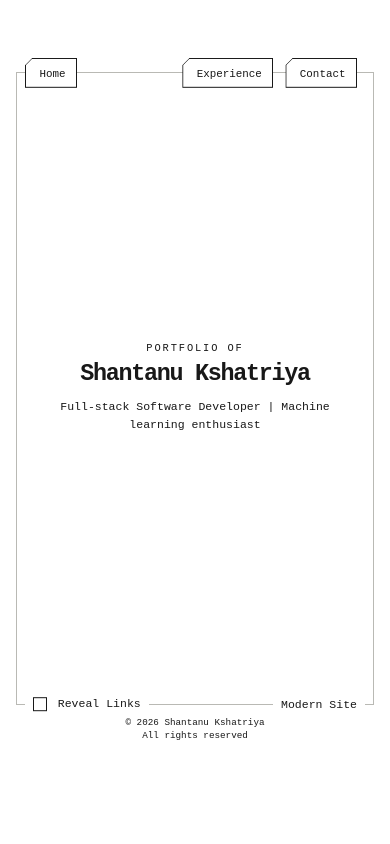
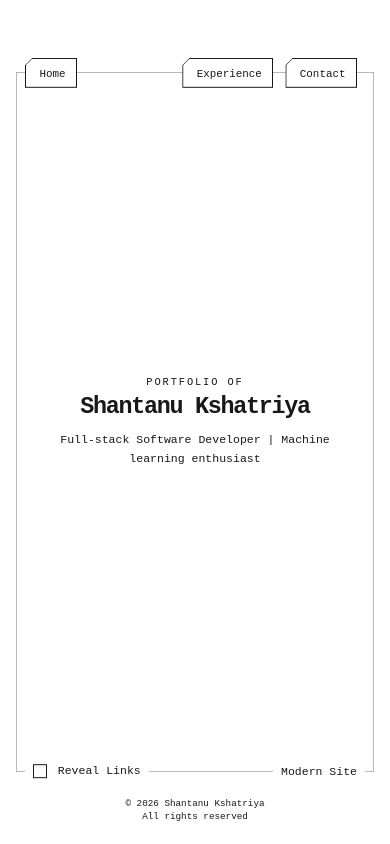
Before and after one commit to binaryBodhi/binaryBodhi.github.io, a React app: page / in a window 390 px wide. Built offline with nearby package versions, Linux system fonts and the light colour scheme; the HTML template or start-up script is replaced by a standard one.

Commit message:
fix: viewport changed to dynamic

```diff
--- a/src/themes/retro/RetroPortfolio.css
+++ b/src/themes/retro/RetroPortfolio.css
@@ -3,9 +3,14 @@
   --retro-rule: #b9b9b4;
   --retro-paper: #ffffff;
   --retro-blue: #174f78;
+  --retro-block-gutter: clamp(3rem, 8dvh, 6.5rem);
+  position: relative;
+  display: grid;
   box-sizing: border-box;
-  min-height: 100vh;
-  padding: clamp(3rem, 8vh, 6.5rem) clamp(1.25rem, 4vw, 4.5rem) 1.5rem;
+  height: 100vh;
+  height: 100dvh;
+  overflow: hidden;
+  padding: var(--retro-block-gutter) clamp(1.25rem, 4vw, 4.5rem);
   color: var(--retro-ink);
   background: var(--retro-paper);
   font-family: "Silkscreen", monospace;
@@ -20,7 +25,9 @@
 .retro-frame {
   position: relative;
   display: grid;
-  min-height: min(75vh, 720px);
+  width: 100%;
+  height: 100%;
+  min-height: 0;
   border: 1px solid var(--retro-rule);
   place-items: center;
 }
@@ -226,11 +233,15 @@
 }
 
 .retro-footer {
+  position: absolute;
+  bottom: clamp(1.5rem, 4dvh, 3.25rem);
+  left: 50%;
   display: flex;
   justify-content: center;
+  width: calc(100% - 2rem);
   gap: 0.55rem;
-  padding-top: 0.75rem;
   font-size: clamp(0.58rem, 0.9vw, 0.72rem);
+  transform: translate(-50%, 50%);
 }
 
 .retro-theme-switch {
@@ -241,11 +252,8 @@
 
 @media (max-width: 700px) {
   .retro-page {
-    padding: 4.5rem 1rem 1rem;
-  }
-
-  .retro-frame {
-    min-height: 75vh;
+    --retro-block-gutter: 4.5rem;
+    padding-inline: 1rem;
   }
 
   .retro-navigation {
```
